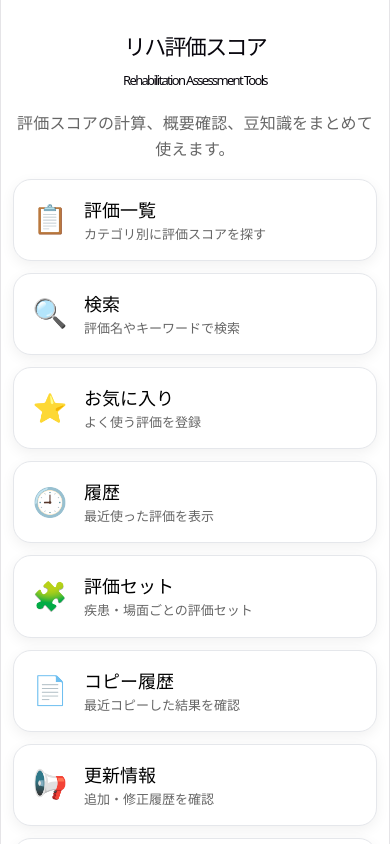
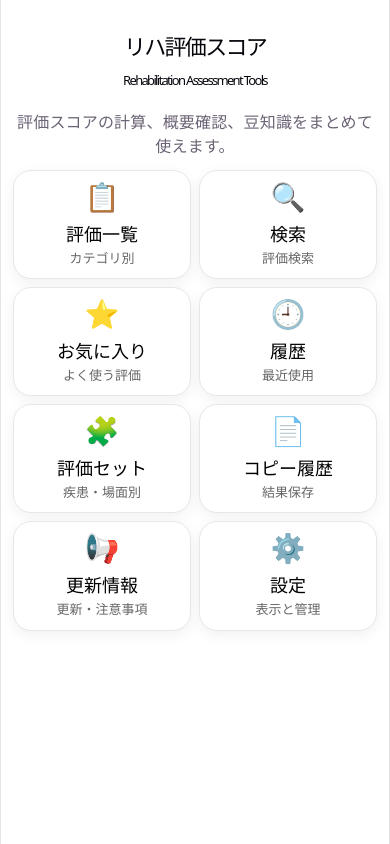
Before and after one commit to kokoroyasashikidolce-art/scim-sr-calculator, a React (Vite) app: page / in a window 390 px wide. Shown: the top 844 px of the page. Built offline with nearby package versions, Linux system fonts and the light colour scheme.

Commit message:
Optimize home layout for mobile devices

```diff
--- a/src/App.css
+++ b/src/App.css
@@ -491,3 +491,61 @@ button {
   border: 1px solid #e5e7eb;
   border-radius: 14px;
 }
+/* ===== トップ画面 ===== */
+
+.home-grid {
+  display: grid;
+
+  grid-template-columns:
+    repeat(2, minmax(0, 1fr));
+
+  gap: clamp(8px, 2vw, 14px);
+
+  margin-top: 12px;
+}
+
+.home-card {
+  min-height:
+    clamp(78px, 12vh, 108px);
+
+  padding:
+    clamp(10px, 2vw, 14px);
+
+  border-radius: 18px;
+
+  display: flex;
+
+  flex-direction: column;
+
+  justify-content: center;
+
+  align-items: center;
+
+  text-align: center;
+
+  gap: 6px;
+}
+
+.home-card h3 {
+  margin: 0;
+
+  font-size:
+    clamp(15px, 2vw, 18px);
+}
+
+.home-card p {
+  margin: 0;
+
+  font-size: 12px;
+
+  line-height: 1.2;
+}
+
+/* PC */
+
+@media (min-width: 900px) {
+  .home-grid {
+    grid-template-columns:
+      repeat(4, minmax(0, 1fr));
+  }
+}
--- a/src/components/HomeDashboard.jsx
+++ b/src/components/HomeDashboard.jsx
@@ -2,49 +2,49 @@ const homeCards = [
   {
     id: "scale-list",
     title: "評価一覧",
-    description: "カテゴリ別に評価スコアを探す",
+    description: "カテゴリ別",
     icon: "📋",
   },
   {
     id: "search",
     title: "検索",
-    description: "評価名やキーワードで検索",
+    description: "評価検索",
     icon: "🔍",
   },
   {
     id: "favorites",
     title: "お気に入り",
-    description: "よく使う評価を登録",
+    description: "よく使う評価",
     icon: "⭐",
   },
   {
     id: "history",
     title: "履歴",
-    description: "最近使った評価を表示",
+    description: "最近使用",
     icon: "🕘",
   },
   {
     id: "sets",
     title: "評価セット",
-    description: "疾患・場面ごとの評価セット",
+    description: "疾患・場面別",
     icon: "🧩",
   },
   {
     id: "copy-result",
     title: "コピー履歴",
-    description: "最近コピーした結果を確認",
+    description: "結果保存",
     icon: "📄",
   },
   {
     id: "updates",
     title: "更新情報",
-    description: "追加・修正履歴を確認",
+    description: "更新・注意事項",
     icon: "📢",
   },
   {
     id: "settings",
     title: "設定",
-    description: "表示や保存の設定",
+    description: "表示と管理",
     icon: "⚙️",
   },
 ];
@@ -52,11 +52,11 @@ const homeCards = [
 export default function HomeDashboard({ onSelectMenu }) {
   return (
     <section className="home-dashboard">
-      <p className="home-lead">
+      <p className="home-description">
         評価スコアの計算、概要確認、豆知識をまとめて使えます。
       </p>
 
-      <div className="home-card-grid">
+      <div className="home-grid">
         {homeCards.map((card) => (
           <button
             key={card.id}
```
